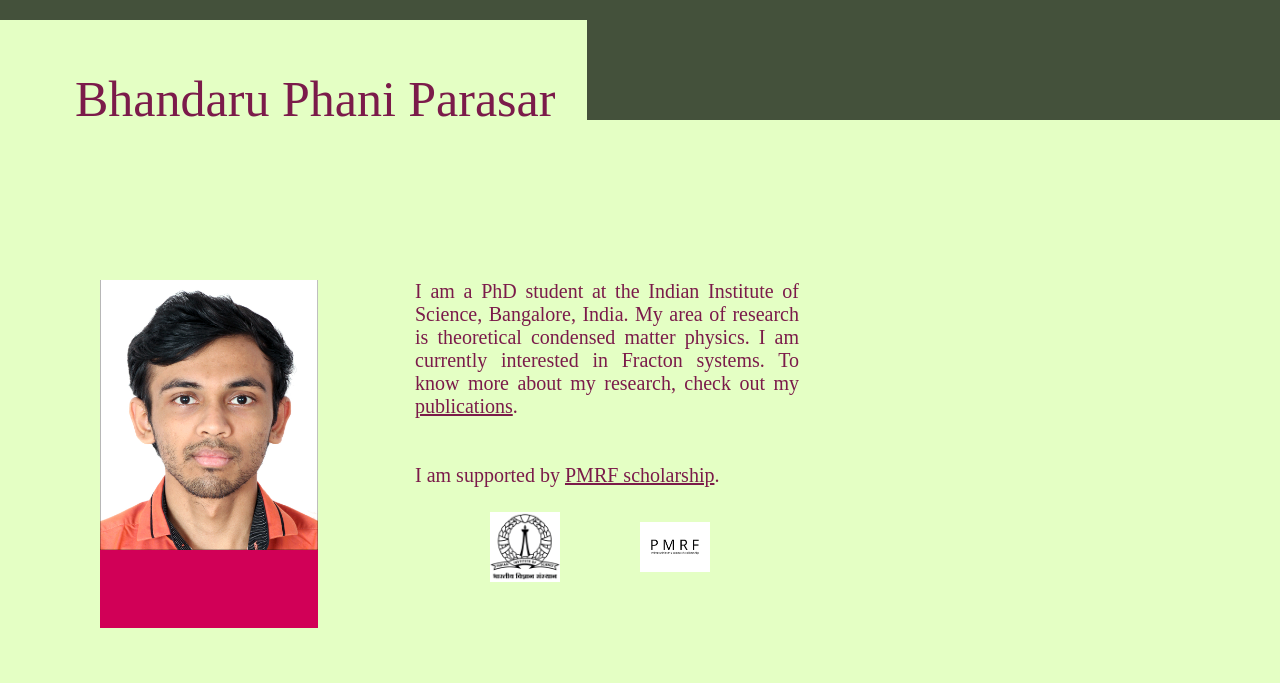
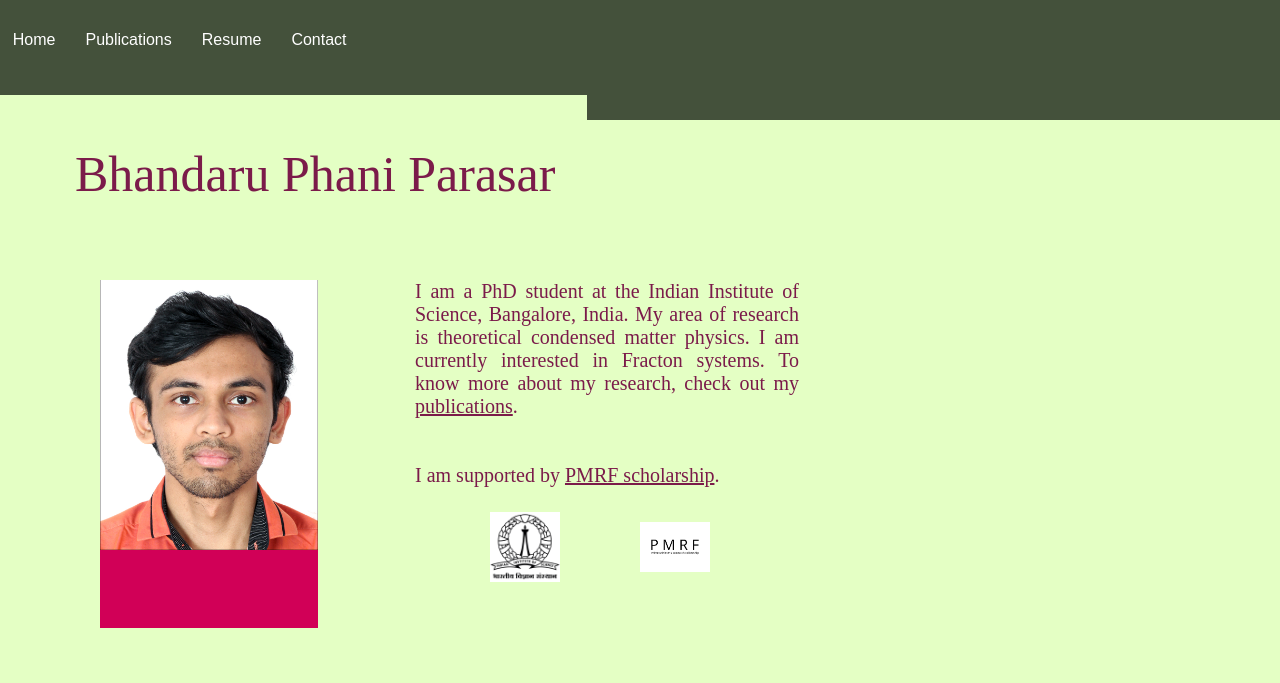
Before and after one commit to bhandaruparasar/bhandaruparasar.github.io, a plain HTML site: page index.html in a window 1280 px wide. Drawn offline with Linux system fonts and the light colour scheme.

Commit message:
Update index.html

```diff
--- a/index.html
+++ b/index.html
@@ -63,8 +63,6 @@
 			max-width: 100%;
 			min-width: 100%;
 		}
-
-
         section-name {
             background-color: #e4ffc4; /* Set background color for sections */
             color: #7b1b4a;
@@ -76,8 +74,9 @@
             width: 40%; /* Limit the width to 40% of the screen */
             height: 400px;
             float: left; /* Float the section to the left */
-			position: relative;
+			position: absolute;
 			z-index: 2;
+			top: 75px;
         }
 
         section-image1 {
```
